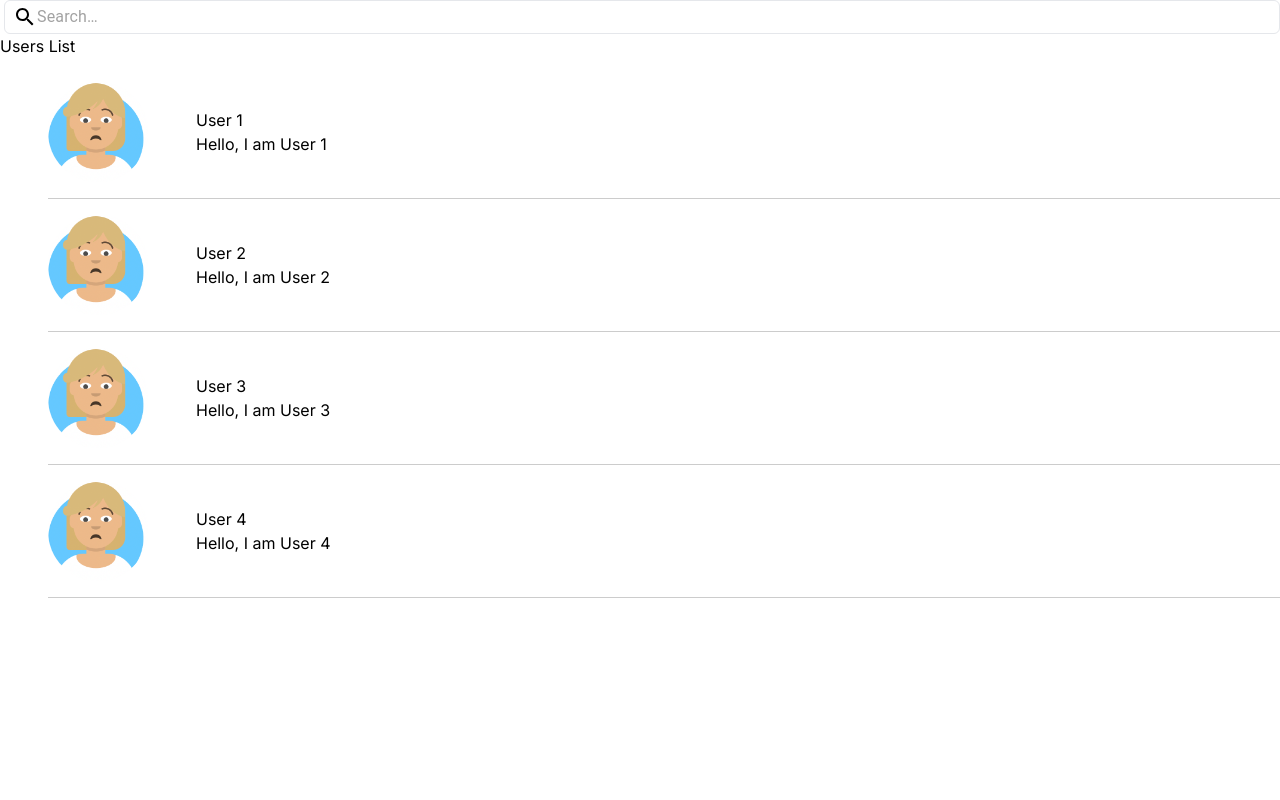
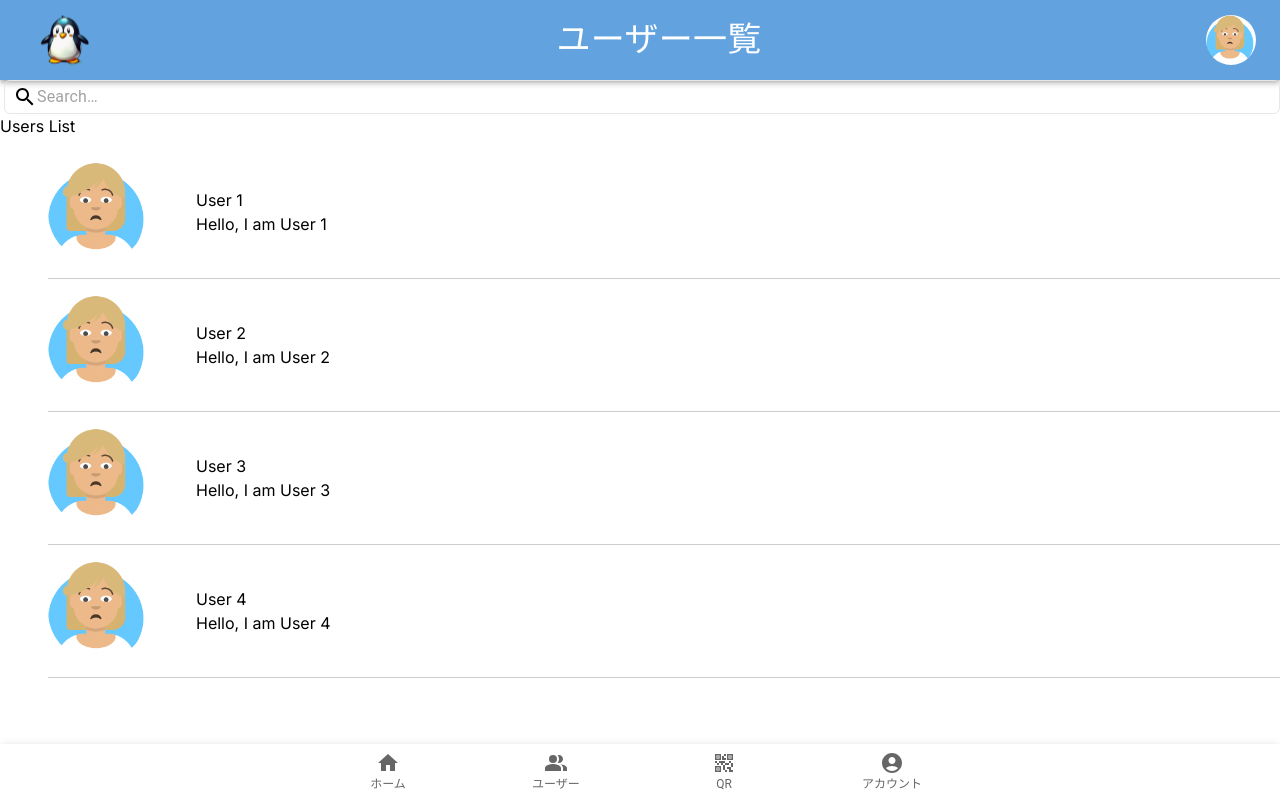
Before and after one commit to takahara-morpet/-frontend, a Next.js app: page /users in a window 1280 px wide. Shown: the top 800 px of the page. Built offline with nearby package versions, Linux system fonts and the light colour scheme.

Commit message:
header and footer added

```diff
--- a/src/app/users/page.tsx
+++ b/src/app/users/page.tsx
@@ -2,13 +2,17 @@ import React from "react";
 import AddConnectionLayout from "../template/users";
 import UsersList from "../template/users";
 import SearchBar from "../molecules/search-bar";
+import Footer from "../organisms/footer";
+import Header from "../organisms/header";
 
 const UsersPage: React.FC = (): JSX.Element => {
     return (
         <div>
 
+        <Header title="ユーザー一覧" />
        <SearchBar />
         <UsersList />
+        <Footer />
          </div>
     );
 }
```
